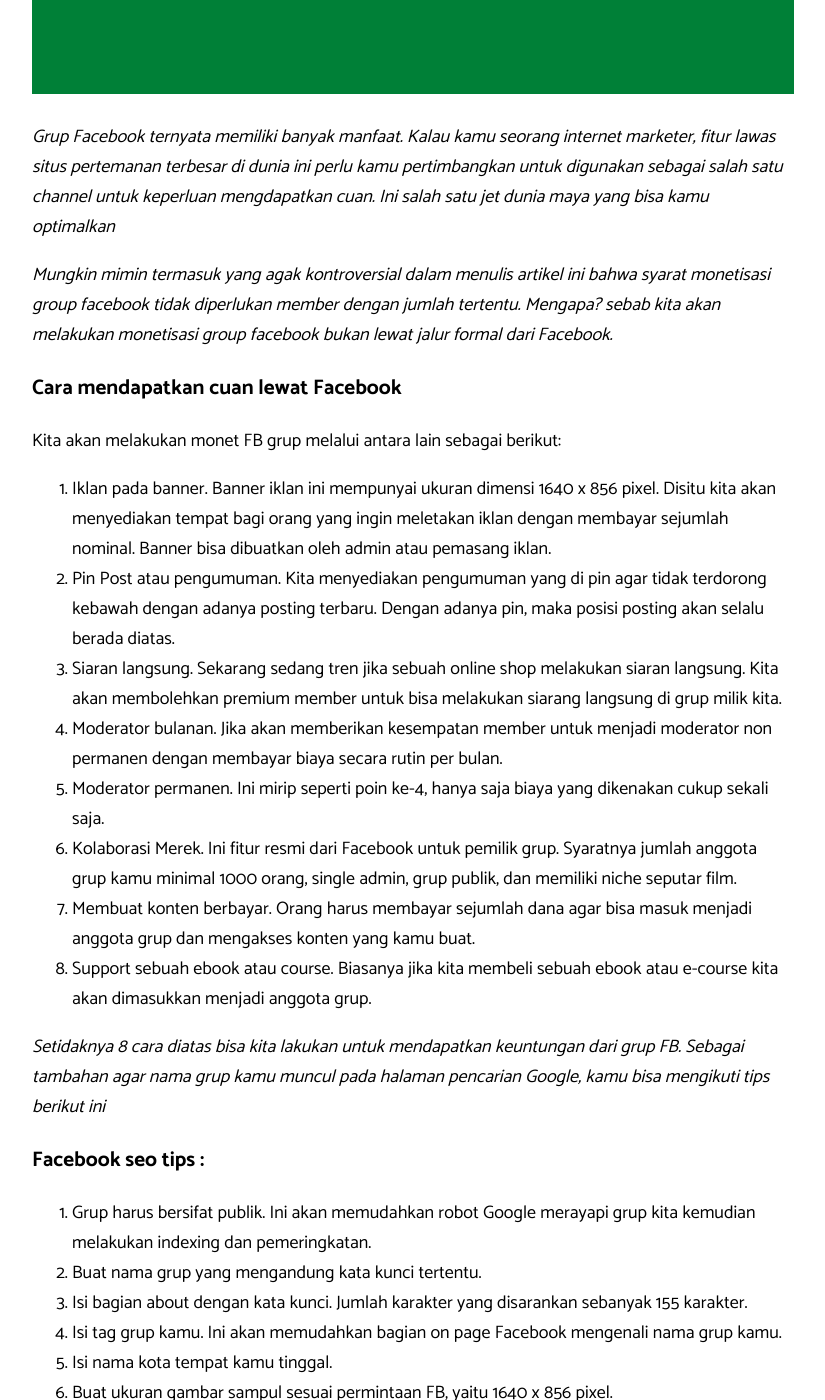
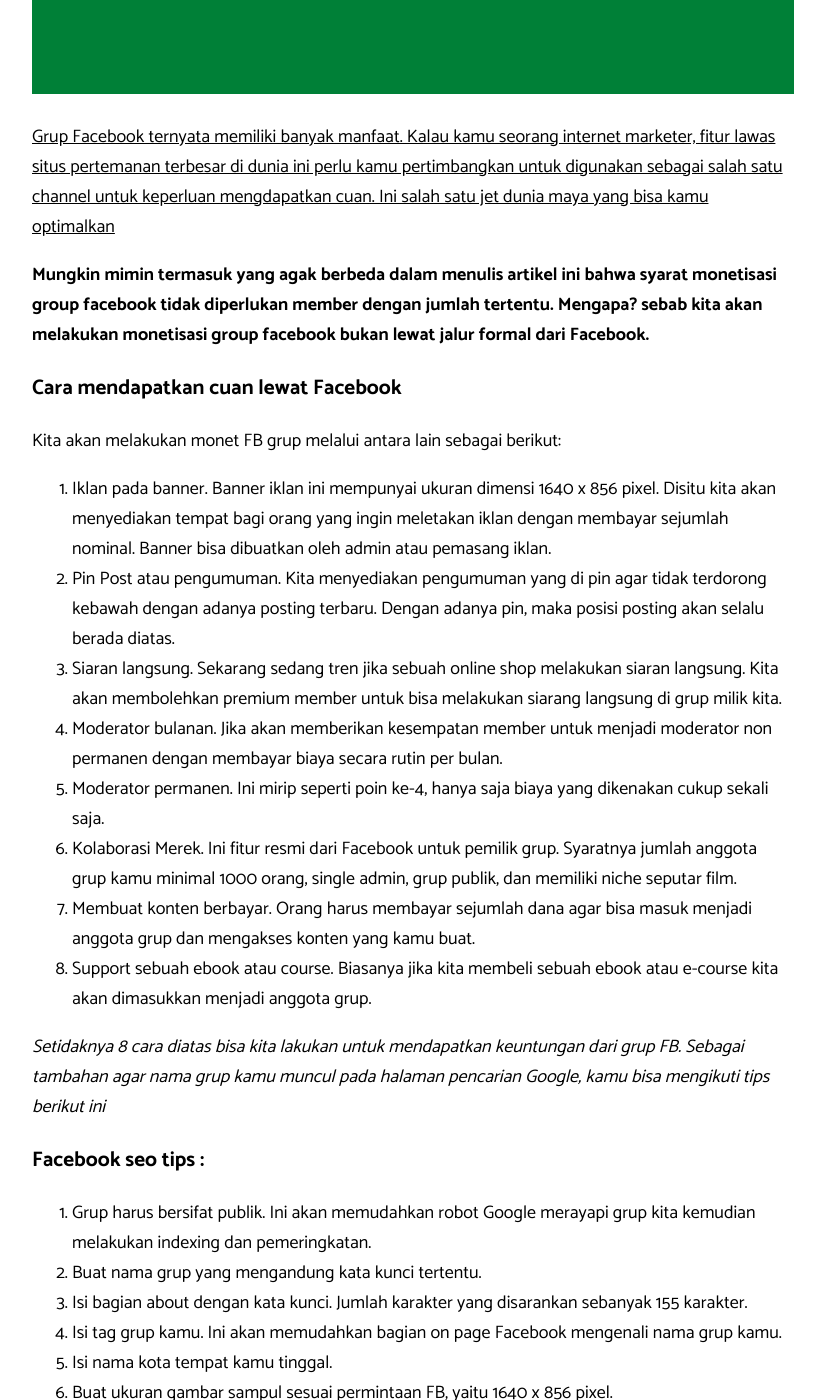
Before and after one commit to utaramas/pageone, a Jekyll site: the page built from _posts/2022-05-30-apa-keuntungan-membuat-grup-di-facebook.md, in a window 1280 px wide and 1400 px high, scrolled down 829 px. Shown: the whole window, without its empty margins (227-1052 px from the left). Built offline with Jekyll 4.4.1, drawn with Linux system fonts in a browser that asks for light colours; comment, search, counter and statistics services are not loaded; some of the changed text lies outside the part shown.

Commit message:
Update 2022-05-30-apa-keuntungan-membuat-grup-di-facebook.md

```diff
--- a/_posts/2022-05-30-apa-keuntungan-membuat-grup-di-facebook.md
+++ b/_posts/2022-05-30-apa-keuntungan-membuat-grup-di-facebook.md
@@ -18,9 +18,9 @@
 
 ![Apa Keuntungan Membuat Grup di Facebook?](/pageone/assets/images/Apa-keuntungan-membuat-grup-di-Facebook.png)
 
-*Grup Facebook ternyata memiliki banyak manfaat. Kalau kamu seorang internet marketer, fitur lawas situs pertemanan terbesar di dunia ini perlu kamu pertimbangkan untuk digunakan sebagai salah satu channel untuk keperluan mengdapatkan cuan. Ini salah satu jet dunia maya yang bisa kamu optimalkan*
+<u>Grup Facebook ternyata memiliki banyak manfaat. Kalau kamu seorang internet marketer, fitur lawas situs pertemanan terbesar di dunia ini perlu kamu pertimbangkan untuk digunakan sebagai salah satu channel untuk keperluan mengdapatkan cuan. Ini salah satu jet dunia maya yang bisa kamu optimalkan</u>
 
-*Mungkin mimin termasuk yang agak kontroversial dalam menulis artikel ini bahwa syarat monetisasi group facebook tidak diperlukan member dengan jumlah tertentu. Mengapa? sebab kita akan melakukan monetisasi group facebook bukan lewat jalur formal dari Facebook.*
+**Mungkin mimin termasuk yang agak berbeda dalam menulis artikel ini bahwa syarat monetisasi group facebook tidak diperlukan member dengan jumlah tertentu. Mengapa? sebab kita akan melakukan monetisasi group facebook bukan lewat jalur formal dari Facebook.**
 
 ### Cara mendapatkan cuan lewat Facebook
 
```
Also changed, not shown: other parts of _posts/2022-05-30-apa-keuntungan-membuat-grup-di-facebook.md (+1 -1 lines).
